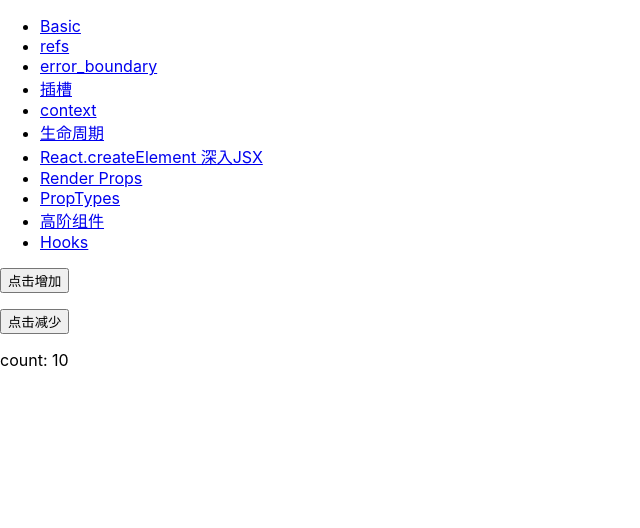
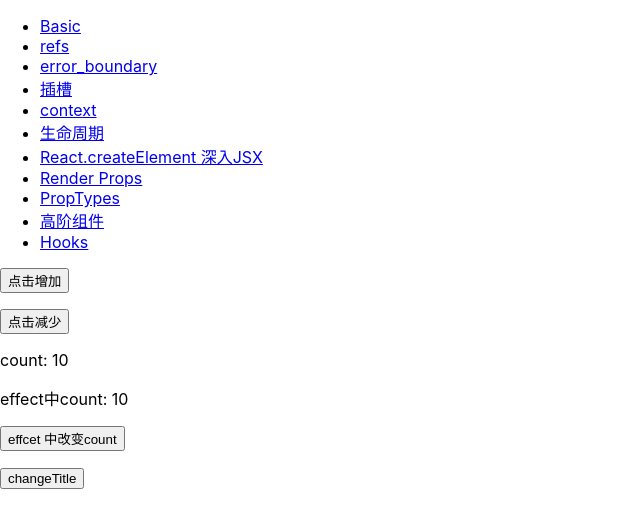
Before and after one commit to songxianxian/react-my-app, a React (Create React App) app: page /hooks in a window 1280 px wide. Shown: the top 528 px of the page, without its empty margins (0-640 px from the left). Built offline with nearby package versions, Linux system fonts and the light colour scheme.

Commit message:
effect hook

```diff
--- a/src/views/Hooks.jsx
+++ b/src/views/Hooks.jsx
@@ -1,21 +1,117 @@
-import React, { useState } from "react";
+import React, { useState, useEffect } from "react";
 
 /**
- * 1. Hook 是一些可以让你在函数组件里“钩入” React state 及生命周期等特性的函数
+ * 1. Hook 是一些可以让你在函数组件里“钩入” React state 及生命周期等特性的函数（Hook 就是 JavaScript 函数）
  * 2. Hook 不能在 class 组件中使用
+ *
+ * Hooks使用规则：
+ * 1. 只能在函数最顶层调用 Hook。不要在循环、条件判断或者子函数中调用。遵守这条规则，你就能确保 Hook 在每一次渲染中都按照同样的顺序被调用。这让 React 能够在多次的 useState 和 useEffect 调用之间保持 hook 状态的正确。
+ * 2. 只能在 React 的函数组件中调用 Hook。不要在其他 JavaScript 函数中调用。
+ * 3. 可以在自定义的 Hook 中使用hook
+ *
+ * react中的副作用分为2种：
+ * 1. 需要清除的 只想在 React 更新 DOM 之后运行一些额外的代码，发送网络请求，手动变更 DOM，记录日志，这些都是常见的无需清除的操作。因为我们在执行完这些操作之后，就可以忽略他们了
+ * 2. 不需要清除的
+ *
  */
 
 export default class Demo extends React.Component {
+    constructor(props) {
+        super(props);
+        this.state = {
+            title: "我是title啊"
+        };
+    }
     componentDidMount() {
         // const [count, setCount] = useState(0) // Hook 不能在 class 组件中使用, 会报错
     }
+    handleChangeTitle = () => {
+        this.setState({
+            title: "我是title啊"
+        });
+    };
     render() {
         return (
             <div>
                 <StateDemo />
+                <EffectDemo title={this.state.title} />
+                <button onClick={this.handleChangeTitle}>changeTitle</button>
             </div>
         );
     }
+}
+
+//在 React 组件中执行过数据获取、订阅或者手动修改过 DOM。我们统一把这些操作称为“副作用”
+//useEffect 就是一个 Effect Hook，给函数组件增加了操作副作用的能力
+//useEffect跟 class 组件中的 componentDidMount、componentDidUpdate 和 componentWillUnmount 具有相同的用途，只不过被合并成了一个 API
+//React 保证了每次运行 effect 的同时，DOM 都已经更新完毕
+/**
+ *
+ * 调用 useEffect 时，就是在告诉 React 在完成对 DOM 的更改后运行你的“副作用”函数。
+ * 由于副作用函数是在组件内声明的，所以它们可以访问到组件的 props 和 state。
+ * 默认情况下，React 会在每次渲染后调用副作用函数 —— 包括第一次渲染的时候
+ * 副作用函数还可以通过返回一个函数来指定如何“清除”副作用
+ *
+ * 每次我们重新渲染，都会生成新的 effect，替换掉之前的
+ * 某种意义上讲，effect 更像是渲染结果的一部分 —— 每个 effect “属于”一次特定的渲染
+ * 这正是我们可以在 effect 中获取最新的 count 的值，而不用担心其过期的原因
+ *
+ * useEffect 调度的 effect 不会阻塞浏览器更新屏幕，这让你的应用看起来响应更快。大多数情况下，effect 不需要同步地执行
+ * 在个别情况下（例如测量布局），有单独的 useLayoutEffect Hook 供你使用
+ *
+ * 为什么要在 effect 中返回一个函数？ 这是 effect 可选的清除机制。每个 effect 都可以返回一个清除函数。
+ * 如此可以将添加和移除订阅的逻辑放在一起。它们都属于 effect 的一部分。
+ *
+ * React 何时清除 effect？ React 会在组件卸载的时候执行清除操作。正如之前学到的，effect 在每次渲染的时候都会执行。
+ * 这就是为什么 React 会在执行当前 effect 之前对上一个 effect 进行清除
+ *
+ * 通过跳过 Effect 进行性能优化
+ * 在某些情况下，每次渲染后都执行清理或者执行 effect 可能会导致性能问题, 在class中，在 class 组件中，我们可以通过在 componentDidUpdate 中添加对 prevProps， this.props 或 prevState, this.state 的比较逻辑解决。
+ * 如果某些特定值在两次重渲染之间没有发生变化，你可以通知 React 跳过对 effect 的调用，只要传递数组作为 useEffect 的第二个可选参数即可。
+ * 如果数组中有多个元素，即使只有一个元素发生变化，React 也会执行 effect
+ *
+ * 特别注意：
+ * 一定要确保 数组中 包含了 所有外部作用域中会随时间变化并且在 effect 中使用的变量， 否则当这些变量变化时，useEffect不会执行，用的还是该变量的初始旧值
+ * 如果想执行只运行一次的 effect（仅在组件挂载和卸载时执行），可以传递一个空数组（[]）作为第二个参数。这就告诉 React 你的 effect 不依赖于 props 或 state 中的任何值，所以它永远都不需要重复执行
+ */
+function EffectDemo(props) {
+    console.log("effect demo---");
+
+    const [count, setCount] = useState(10);
+    useEffect(() => {
+        console.log("useEffect执行了");
+
+        document.title = `次数是${count}${props.title}`;
+
+        //订阅
+        return () => {
+            //清除副作用的位置
+            //取消订阅
+        };
+
+        return function cleanUp() {
+            //也可以为清除函数命名
+        };
+    }, [props.title, count]);
+
+    useEffect(function persistForm() {
+        //hook只能放在函数的顶层，如果想有条件的执行一个hook, 可以将条件判断放在hook的内部
+        // 👍 将条件判断放置在 effect 中
+        if (count !== "") {
+            localStorage.setItem("formData", count);
+        }
+    });
+    function handleCount() {
+        setCount(count + 1);
+    }
+    return (
+        <div>
+            <p>effect中count: {count}</p>
+            <p>
+                <button onClick={handleCount}>effcet 中改变count</button>
+            </p>
+        </div>
+    );
 }
 
 function StateDemo(props) {
```
